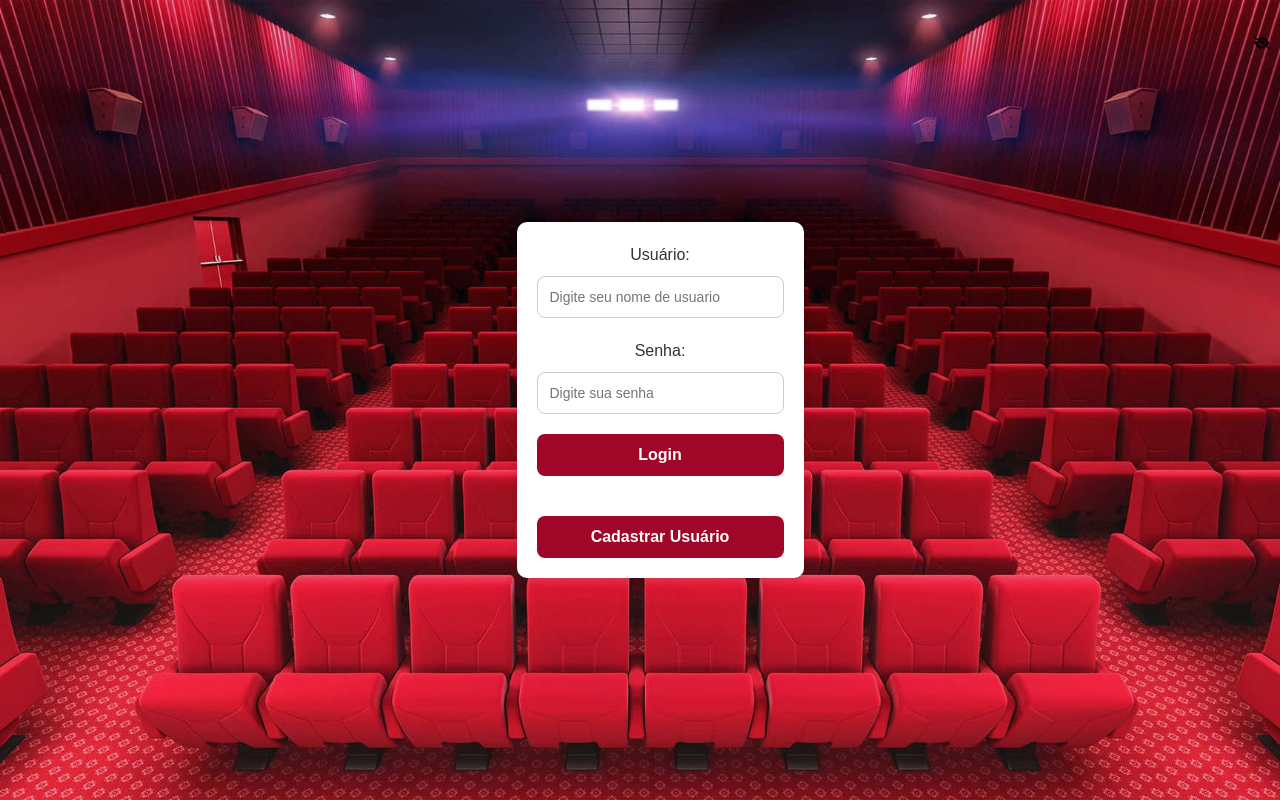
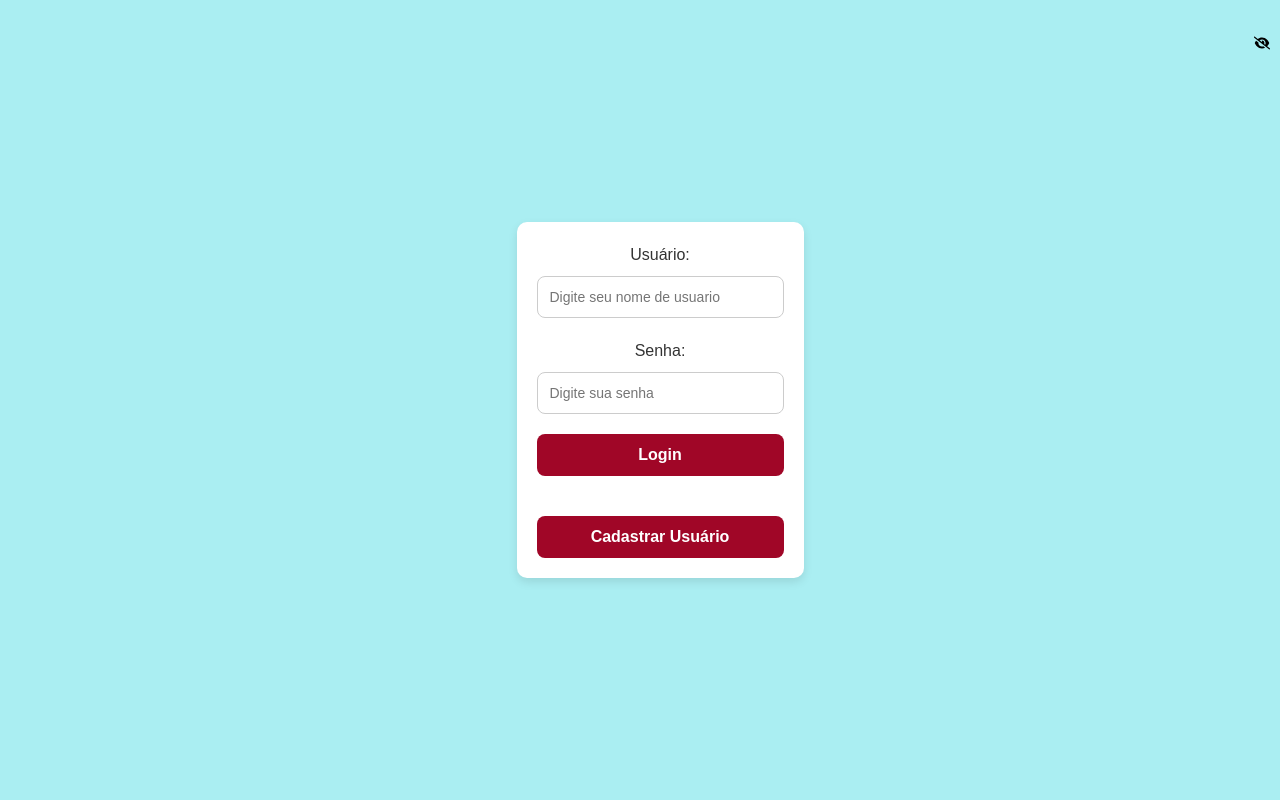
Before and after one commit to LucasYohan/PWIII-FILME-FRONT, a React (Create React App) app: page /login in a window 1280 px wide. Built offline with nearby package versions, Linux system fonts and the light colour scheme.

Commit message:
Correcao front

```diff
--- a/src/App.jsx
+++ b/src/App.jsx
@@ -3,7 +3,7 @@ import Home from "./components/pages/Home/Home";
 import ListarFilme from "./components/pages/Filmes/Listar_filme/ListarFilme";
 import CadastrarFilme from "./components/pages/Filmes/Cadastrar_filme/CadastrarFilme";
 import CadastrarUsuario from "./components/pages/Usuarios/Cadastrar_usuario/Cadastrar_usuario";
-import Login from "./components/pages/Login/Login";
+import Login from "./components/pages/Usuarios/Login/Login";
 
 function App() {
   return (
@@ -12,7 +12,7 @@ function App() {
         <Route path="/" element={<Navigate to="/login" />} />
         <Route path="/login" element={<Login />} />
         <Route path="/Cadastrar_usuario" element={<CadastrarUsuario />} />
-        <Route path="/home" element={<Home />} />
+        <Route path="/Home" element={<Home />} />
         <Route path="/listar_filme" element={<ListarFilme />} />
         <Route path="/Cadastrar_filme" element={<CadastrarFilme />} />
       </Routes>
--- a/src/components/pages/Usuarios/Login/Login.jsx
+++ b/src/components/pages/Usuarios/Login/Login.jsx
@@ -1,28 +1,29 @@
-import { useState } from 'react';
+import { use, useState } from 'react';
 import { Link, useNavigate } from 'react-router-dom';
 import axios from 'axios';
-import style from './Login.module.css'
+import style from './Login.module.css';
 import { FaEye as VisiblePassword } from "react-icons/fa";
 import { FaEyeSlash as HiddenPassword } from "react-icons/fa6";
 
 function Login() {
 
-    const [name, setName] = useState('');
+    const [username, setUserame] = useState('');
     const [password, setPassword] = useState('');
+    const [passwordV, setPasswordV] = useState(false);
+    const [typePassword, setTypePassword] = useState('password');
     const navigate = useNavigate();
-    const [passwordV, setPasswordV] = useState(false)
-    const [typePassword, setTypePassword] = useState('password')
+
 
     const handleLogin = async (e) => {
         e.preventDefault();
         try {
-            const response = await axios.post('/Login', {
-                name,
-                password,
+            await axios.post('http://localhost:3333/login', {
+                username,
+                password
             });
-            localStorage.setItem('token', response.data.token);
             alert('Login realizado com sucesso!');
-            navigate('/menu');
+            console.log('Login realizado com sucesso!')
+            navigate('/Home');
         } catch (error) {
             console.error(error);
             alert('Usuario ou senha incorretos');
@@ -30,36 +31,46 @@ function Login() {
     };
 
     const passwordVisible = () => {
-        setPasswordV(true)
-        setTypePassword('text')
-    }
+        setPasswordV(true);
+        setTypePassword('text');
+    };
 
     const passwordInvisible = () => {
-        setPasswordV(false)
-        setTypePassword('password')
-    }
+        setPasswordV(false);
+        setTypePassword('password');
+    };
 
     return (
         <div>
-            <div>
-                <div>
-                    <div>
-                        <form onSubmit={handleLogin}>
-                            <p>Usuário:</p>
-                            <input type="text" placeholder="Digite seu nome de usuario" value={name} onChange={(e) => setName(e.target.value)} />
-                            <p>Senha:</p>
-                            <input type={typePassword} placeholder="Senha" value={password} onChange={(e) => setPassword(e.target.value)}/>
-                            {passwordV ? <VisiblePassword className={style.icon} onClick={passwordInvisible} /> : <HiddenPassword className={style.icon} onClick={passwordVisible} />}
-                            <div className={style.buttonLogin}>
-                                <button type="submit">Login</button>
-                            </div>
-                       </form>
-                    </div>
+            <form onSubmit={handleLogin}>
+                <p>Usuário:</p>
+                <input
+                    type="text"
+                    placeholder="Digite seu nome de usuario"
+                    value={username}
+                    onChange={(e) => setUserame(e.target.value)}
+                />
+                <p>Senha:</p>
+                <input
+                    type={typePassword}
+                    placeholder="Digite sua senha"
+                    value={password}
+                    onChange={(e) => setPassword(e.target.value)}
+                />
+                {passwordV ? (
+                    <VisiblePassword className={style.icon} onClick={passwordInvisible} />
+                ) : (
+                    <HiddenPassword className={style.icon} onClick={passwordVisible} />
+                )}
+                <div className={style.buttonLogin}>
+                    <button className={style.botao} type="submit">Login</button>
                 </div>
-            </div>
+                <Link to="/Cadastrar_usuario">
+                    <button className={style.botao_cadastro}>Cadastrar Usuário</button>
+                </Link>
+            </form>
         </div>
-    )
-
+    );
 }
 
 export default Login;
--- a/src/components/pages/Usuarios/Login/Login.module.css
+++ b/src/components/pages/Usuarios/Login/Login.module.css
@@ -0,0 +1,105 @@
+body {
+    margin: 0;
+    padding: 0;
+    font-family: Arial, sans-serif;
+    background-size: cover;
+    background-position: center;
+    background-repeat: no-repeat;
+    height: 100vh;
+    display: flex;
+    justify-content: center;
+    align-items: center;
+}
+/*background-image: url(./cinema.jpg);*/
+
+
+form {
+    background-color: white;
+    padding: 20px;
+    border-radius: 10px;
+    box-shadow: 0 4px 10px rgba(0, 0, 0, 0.1);
+    width: 100%;
+    max-width: 400px;
+    text-align: center;
+}
+
+p {
+    font-size: 16px;
+    color: #333;
+    margin-bottom: 8px;
+    padding: 4px;
+}
+
+
+input[type="text"], input[type="password"] {
+    width: 100%;
+    padding: 12px;
+    margin-bottom: 20px;
+    border: 1px solid #ccc;
+    border-radius: 8px;
+    font-size: 14px;
+    box-sizing: border-box;
+}
+
+input:focus {
+    border-color: #050505;
+    outline: none;
+}
+
+.icon {
+    cursor: pointer;
+    position: absolute;
+    right: 10px;
+    top: 35px;
+}
+
+.botao {
+    width: 100%;
+    padding: 12px;
+    background-color: #a00627;
+    color: white;
+    font-size: 16px;
+    font-weight: bold;
+    border: none;
+    border-radius: 8px;
+    cursor: pointer;
+    transition: background-color 0.3s, transform 0.2s;
+}
+
+.botao:hover {
+    background-color: #000000;
+}
+
+.botao:active {
+    background-color: #a00627;
+    transform: translateY(2px);
+}
+
+.buttonLogin {
+    margin-bottom: 20px;
+}
+
+a {
+    text-decoration: none;
+    display: flex;
+    justify-content: center;
+}
+
+a button {
+    background-color: #a00627;
+    width: 100%;
+    padding: 12px;
+    color: white;
+    font-size: 16px;
+    font-weight: bold;
+    border: none;
+    border-radius: 8px;
+    cursor: pointer;
+    transition: background-color 0.3s, transform 0.2s;
+    margin-top: 20px;
+}
+
+a button:hover {
+    background-color: #000000;
+    transform: translateY(-2)
+}
```
Also changed, not shown: src/components/pages/Cadastrar_filme/CadastrarFilme.jsx (+15 -15 lines), 1 other file (tests, documents, lock files or other folders).
